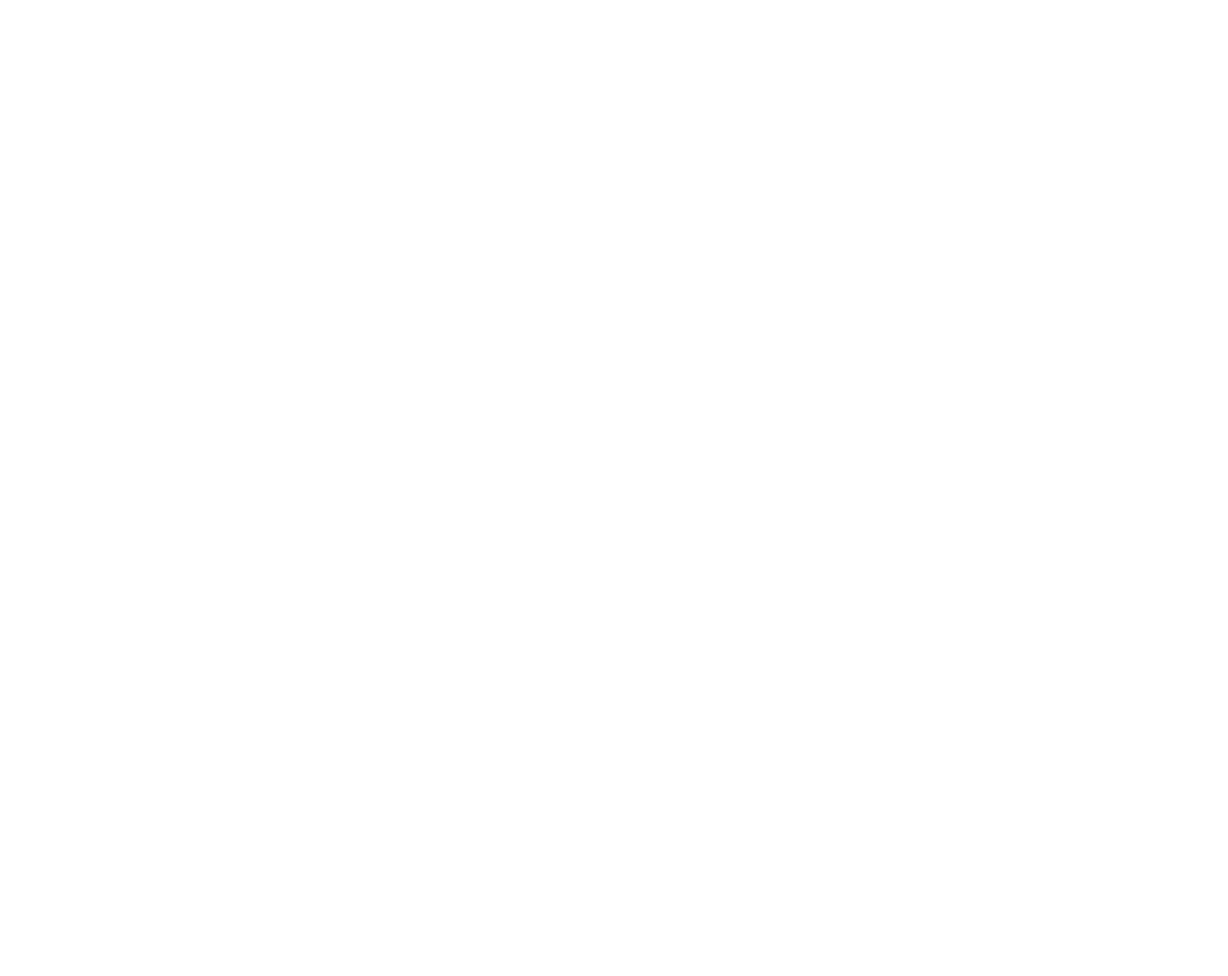
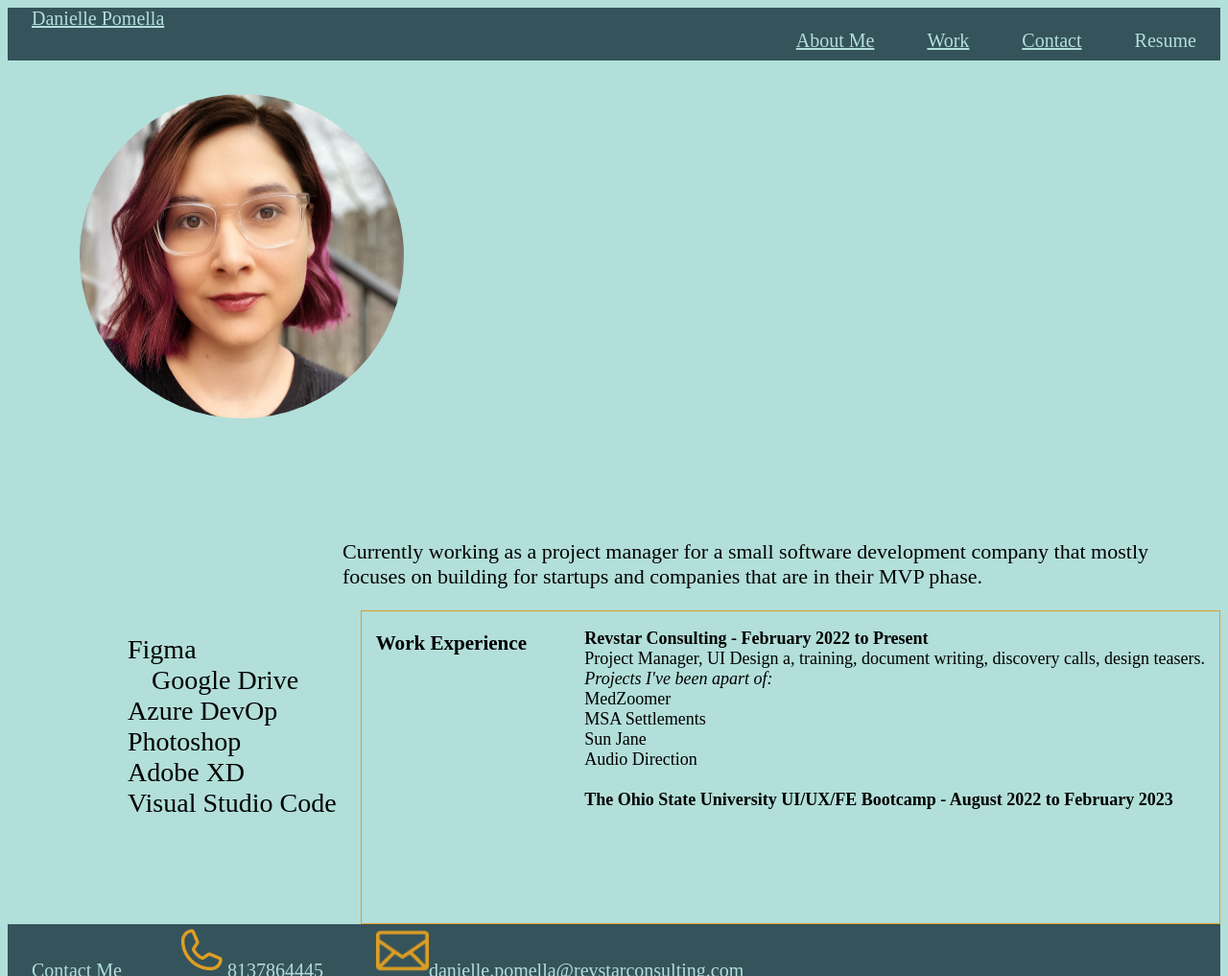
Before and after one commit to Dpomella27/UX_UI_HW_17, a plain HTML site: page about-me.html in a window 1280 px wide. Shown: the top 1017 px of the page at 96% size. Before the commit the page ends 800 px from the top, so only its background shows below. Drawn offline with Linux system fonts and the light colour scheme.

Commit message:
Challenge 17 Turn In

```diff
--- a/CSS/style.css
+++ b/CSS/style.css
@@ -0,0 +1,104 @@
+body {
+    background-color: #b2dfda;
+    font-style: helvetica;
+}
+
+.topnav {
+    background-color: #35535b;
+    width: auto;
+    height: 55px;
+    font-size: 20px;
+    color: #b2dfda;
+}
+
+.topnav a {
+    color: #b2dfda;
+    font-size: 20px;
+    font-style: inter;
+}
+
+.leftnav {
+    text-align: left;
+}
+
+.rightnav {
+    text-align: right;
+}
+
+.topnav a:hover {
+    background-color: #dc9e24;
+    color: #b2dfda;
+}
+
+ul {
+    list-style-type: none;
+    margin: 0;
+    padding: 0;
+    background-color: #35535b;
+}
+
+li {
+    display: inline;
+    padding: 25px;
+}
+
+footer {
+    font-style: inter;
+    background-color: #35535b;
+    color: #b2dfda;
+    width: auto;
+    height: 55px;
+    font-size: 20px;
+}
+
+.footerleft ul {
+    text-align: left;
+    display: block;
+}
+
+.footerright ul {
+    text-align: right;
+    display: block;
+}
+
+.me {
+    border-radius: 169px;
+    margin-left: 75px;
+    margin-top: 35px;
+}
+
+.info {
+    float: right;
+    font-size: 22px;
+    padding-top: 100px;
+    padding-right: 75px;
+}
+
+.tools {
+    float: left;
+    font-size: 28px;
+    margin-left: 100px;
+    margin-top: 25px;
+    padding-bottom: 100px;
+}
+
+.tools ul {
+    background-color: #b2dfda;
+}
+
+.work {
+    font-size: 18px;
+    border: 1px solid #dc9e24;
+    display: flex;
+    justify-content: space-around;
+    padding-bottom: 100px;
+}
+
+.contact {
+    font-size: 22px;
+    border: 1px solid #dc9e24;
+    margin: auto;
+    text-align: center;
+    padding-bottom: 100px;
+    padding-top: 100px;
+}
--- a/about-me.html
+++ b/about-me.html
@@ -0,0 +1,73 @@
+<!DOCTYPE html>
+<html lang="en">
+<title>Danielle Pomella's Portfolio</title>
+
+<head>
+    <link rel="stylesheet" href="/CSS/style.css">
+</head>
+<header>
+    <nav class="topnav">
+        <ul class="leftnav">
+            <li><a href="/index.html">Danielle Pomella</a></li>
+        </ul>
+        <ul class="rightnav">
+            <li><a href="/about-me.html">About Me</a></li>
+            <li><a href="/work.html">Work</a></li>
+            <li><a href="/contact.html">Contact</a></li>
+            <li>Resume</li>
+        </ul>
+    </nav>
+</header>
+
+<body>
+    <section>
+        <div>
+          <img src="/images/Portfolio_image.png" alt="woman with pink hair and clear glasses" height="338px"
+                width="338px" class="me">
+            <p class="info">Currently working as a project manager for a small software development company that
+                mostly<br>
+                focuses on building for startups and companies that are in their MVP phase.</p>
+        </div>
+        <div class="tools">
+            <ul>
+                <li>Figma<br>
+                <li>Google Drive</li><br>
+                <li>Azure DevOp</li><br>
+                <li>Photoshop</li><br>
+                <li>Adobe XD</li><br>
+                <li> Visual Studio Code</li>
+        </div>
+        <div class="work">
+            <h3>Work Experience</h3><br>
+            <p>
+                <strong>Revstar Consulting - February 2022 to Present</strong><br>
+                Project Manager, UI Design a, training, document writing, discovery calls, design teasers.<br>
+                <em>Projects I've been apart of:</em><br>
+                MedZoomer<br>
+                MSA Settlements<br>
+                Sun Jane<br>
+                Audio Direction<br><br>
+                <strong>The Ohio State University UI/UX/FE Bootcamp - August 2022 to February 2023</strong>
+            </p>
+        </div>
+    </section>
+    <footer>
+        <div class="footerleft">
+            <ul>
+                <li><bold>Contact Me</bold></li>
+                <li><img src="/images/phoneyellow.png" height="55px" width="55px">8137864445</li>
+                <li><img src="/images/mailyellow.png" height="55px" width="55px">danielle.pomella@revstarconsulting.com</li>
+            </ul>
+        </div>
+        <div class="footerright">
+            <ul>
+                <li><img src="/images/instagramyellow.png" height="55px" width="55px"></li>
+                <li><img src="/images/wordpressyellow.png" height="55px" width="55px"></li>
+                <li><img src="/images/outlookyellow.png" height="55px" width="55px"></li>
+                <li><img src="/images/linkedinyellow.png" height="55px" width="55px"></li>
+            </ul>
+        </div>
+    </footer>
+</body>
+
+</html>
```
Also changed, not shown: contact.html (+49 -0 lines), index.html (+29 -7 lines), work.html (+43 -0 lines), images/instagramyellow.png (added), images/linkedinyellow.png (added), images/mailyellow.png (added), images/outlookyellow.png (added), images/phoneyellow.png (added), images/wordpressyellow.png (added).
